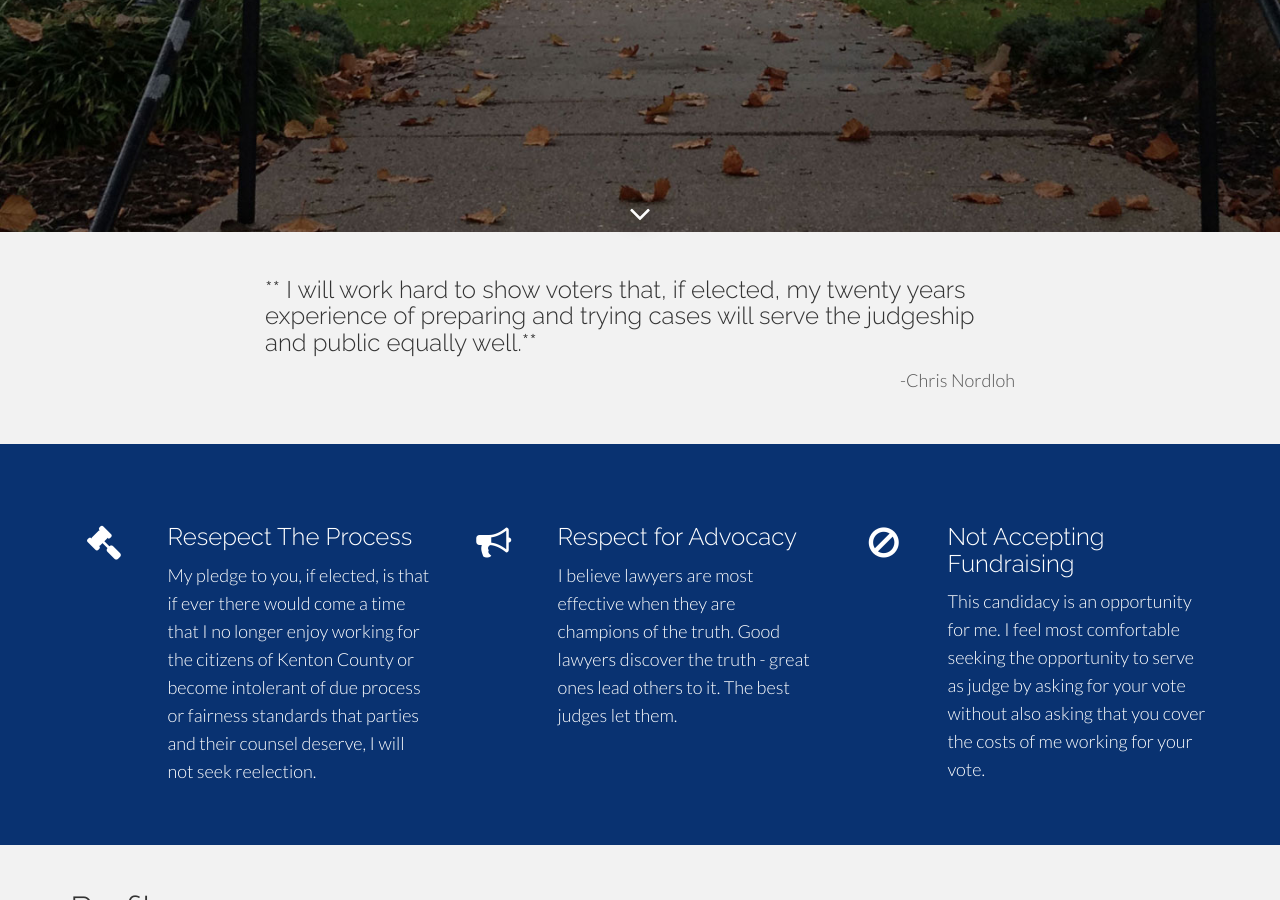
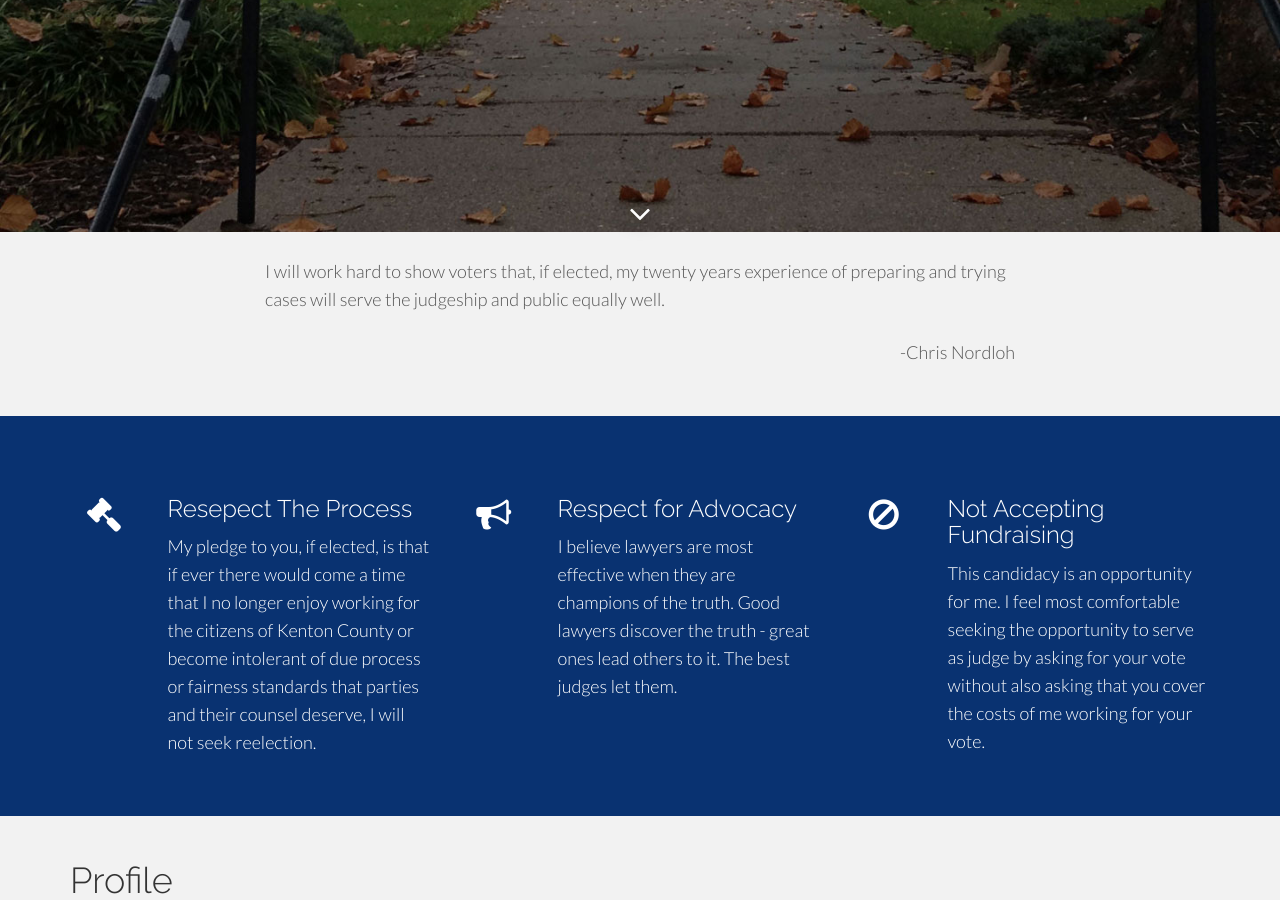
Before and after one commit to NORDLOHFORJUDGE/NordlohForJudge, a Jekyll site: the page built from index.html, in a window 1280 px wide and 900 px high, scrolled down 730 px. Built offline with Jekyll 4.4.1, drawn with Linux system fonts in a browser that asks for light colours; Markdown is read by kramdown in place of the engine named in the settings; comment, search, counter and statistics services are not loaded.

```diff
--- a/_includes/welcome.md
+++ b/_includes/welcome.md
@@ -1 +1 @@
-### **   I will work hard to show voters that, if elected, my twenty years experience of preparing and trying cases will serve the judgeship and public equally well.**
+I will work hard to show voters that, if elected, my twenty years experience of preparing and trying cases will serve the judgeship and public equally well.
```
